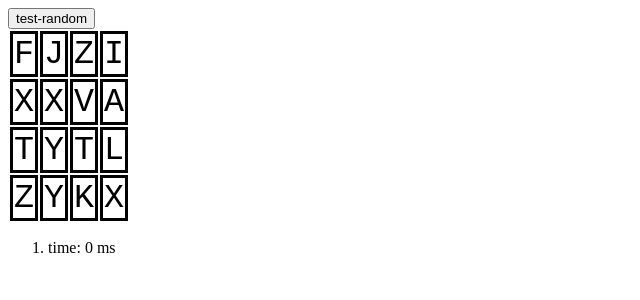
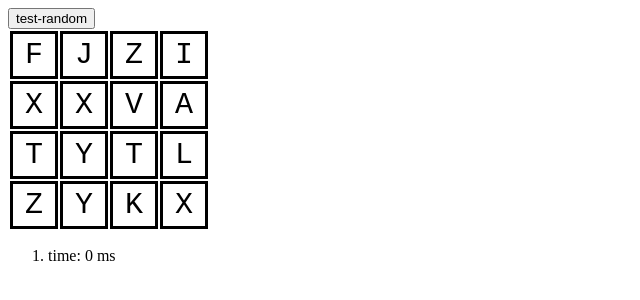
Before and after one commit to wil93/grid-creator, a plain HTML site: page index.html in a window 1280 px wide. Both pictures are taken after a click on the button "test-random". Shown: the whole page, without its empty margins (0-640 px from the left). Drawn offline with Linux system fonts and the light colour scheme.

Commit message:
Improve table style

```diff
--- a/style.css
+++ b/style.css
@@ -5,11 +5,14 @@ div.test {
 
 div.test table {
   font-family: monospace;
-  font-size: 25pt;
+  font-size: 30px;
 }
 
 div.test td {
   border: 3px solid black;
+  width: 40px;
+  height: 40px;
+  text-align: center;
 }
 
 li:before {
```
